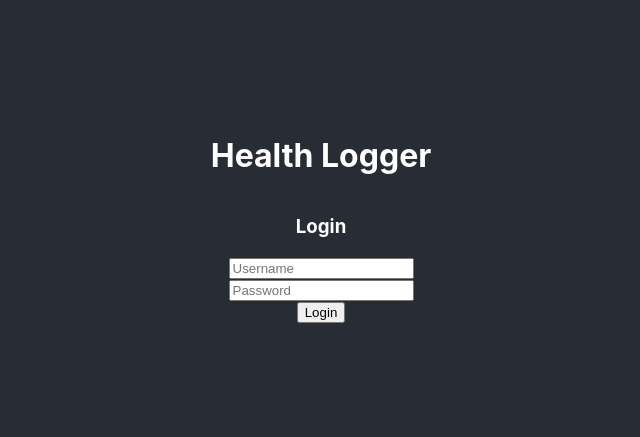
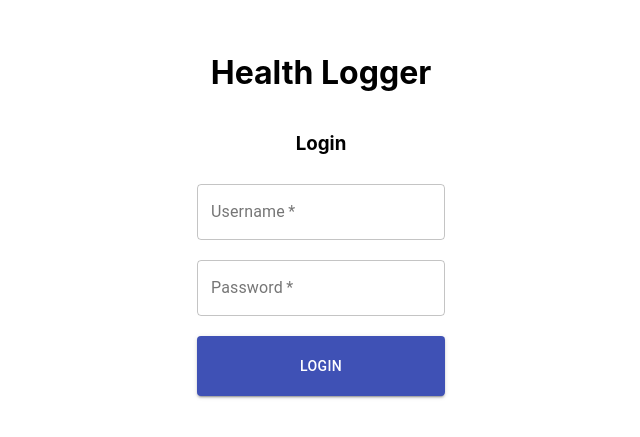
Before and after one commit to jeffyjkang/healthfront, a React (Create React App) app in the folder healthfront/: page /login in a window 1280 px wide. Shown: the part 181-618 px from the top of the page, without its empty margins (319-959 px from the left). Built offline with nearby package versions, Linux system fonts and the light colour scheme.

Commit message:
basic styling for login

```diff
--- a/healthfront/src/App.css
+++ b/healthfront/src/App.css
@@ -5,6 +5,6 @@
   flex-direction: column;
   align-items: center;
   justify-content: center;
-  background-color: #282c34;
-  color: white;
+  /* background-color: #282c34;
+  color: white; */
 }
--- a/healthfront/src/authentication/Login.js
+++ b/healthfront/src/authentication/Login.js
@@ -1,5 +1,23 @@
 import React, { Component } from "react";
 import Axios from "axios";
+//
+import { withStyles } from "@material-ui/core/styles";
+import TextField from "@material-ui/core/TextField";
+import Button from "@material-ui/core/Button";
+//
+const styles = theme => ({
+  container: {
+    display: "flex",
+    flexDirection: "column"
+  },
+  textField: {
+    margin: 10
+  },
+  button: {
+    height: 60,
+    margin: 10
+  }
+});
 
 class Login extends Component {
   constructor(props) {
@@ -30,36 +48,45 @@ class Login extends Component {
       });
   };
   render() {
+    const { classes } = this.props;
     return (
       <div>
         <h3>Login</h3>
-        <form onSubmit={this.loginSubmit}>
-          <div className="usernameInputContainer">
-            <input
-              className="usernameInputValue"
+        <form className={classes.container} onSubmit={this.loginSubmit}>
+          <TextField
+            className={classes.textField}
             name="usernameInput"
             type="text"
             onChange={this.editLoginHandler}
             placeholder="Username"
             value={this.state.usernameInput}
+            variant="outlined"
+            label="Username"
             required
           />
-          </div>
-          <div className="passwordInputContainer">
-            <input
+          <TextField
+            className={classes.textField}
             name="passwordInput"
             type="password"
             onChange={this.editLoginHandler}
             placeholder="Password"
             value={this.state.passwordInput}
+            variant="outlined"
+            label="Password"
             required
           />
-          </div>
-          <button type="submit">Login</button>
+          <Button
+            type="submit"
+            variant="contained"
+            color="primary"
+            className={classes.button}
+          >
+            Login
+          </Button>
         </form>
       </div>
     );
   }
 }
 
-export default Login;
+export default withStyles(styles)(Login);
```
Lines whose indentation alone changed are shown as unchanged.
